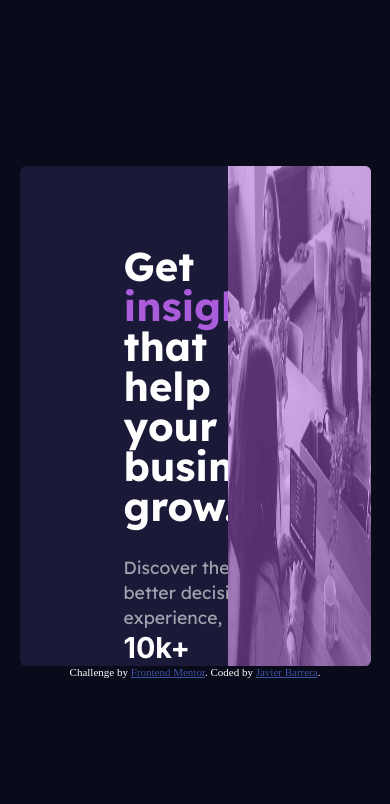
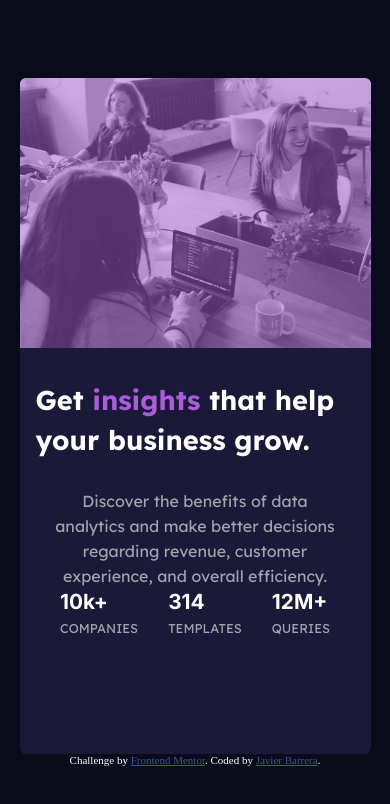
Before and after one commit to javierb256/Stats-preview-card-component, a plain HTML site: page index.html in a window 390 px wide. Drawn offline with Linux system fonts and the light colour scheme.

Commit message:
started mobile view

```diff
--- a/styles.css
+++ b/styles.css
@@ -120,6 +120,9 @@ body {
   flex-direction: column;
   width: 50%;
   padding: 5rem 6.5rem;
+  /* padding-top: 5rem;
+  padding-bottom: 5rem;
+  padding-left: 6.5rem; */
 }
 
 .data > p {
@@ -185,3 +188,80 @@ body {
 .attribution a {
   color: hsl(228, 45%, 44%);
 }
+
+
+@media screen and (max-width: 1300px){
+  .data {
+    padding: 5rem 4rem;
+  }
+}
+
+@media screen and (max-width: 1150px){
+  .data {
+    padding: 5rem 2rem;
+  }
+}
+
+@media screen and (max-width: 1060px){
+  .container h1 {
+    font-size: 2rem;
+  }
+
+  .data > p {
+    font-size: 1rem;
+    width: 335px;
+  }
+
+  .stat p:first-child {
+    font-size: 1.5rem;
+  }
+
+  .stat-container {
+    width: 326px;
+  }
+}
+
+@media screen and (max-width: 1060px){
+  .container h1 {
+    font-size: 1.7rem;
+  }
+
+  .data > p {
+    width: 280px;
+  }
+
+  .stat-container {
+    width: 270px;
+  }
+
+  .stat p:first-child {
+    font-size: 1.3rem;
+  }
+
+  .stat p:last-child {
+    font-size: 0.8rem;
+  }
+}
+
+@media screen and (max-width: 768px){
+  .container {
+    flex-direction: column-reverse;
+    min-height: 80vh;
+    justify-content: start;
+  }
+
+  .data, .banner {
+    width: 100%;
+    height: 40%;
+  }
+
+  .data {
+    align-items: center;
+    padding: 2rem 1rem;
+  }
+
+  .data > p {
+    width: 90%;
+    text-align: center;
+  }
+}
```
